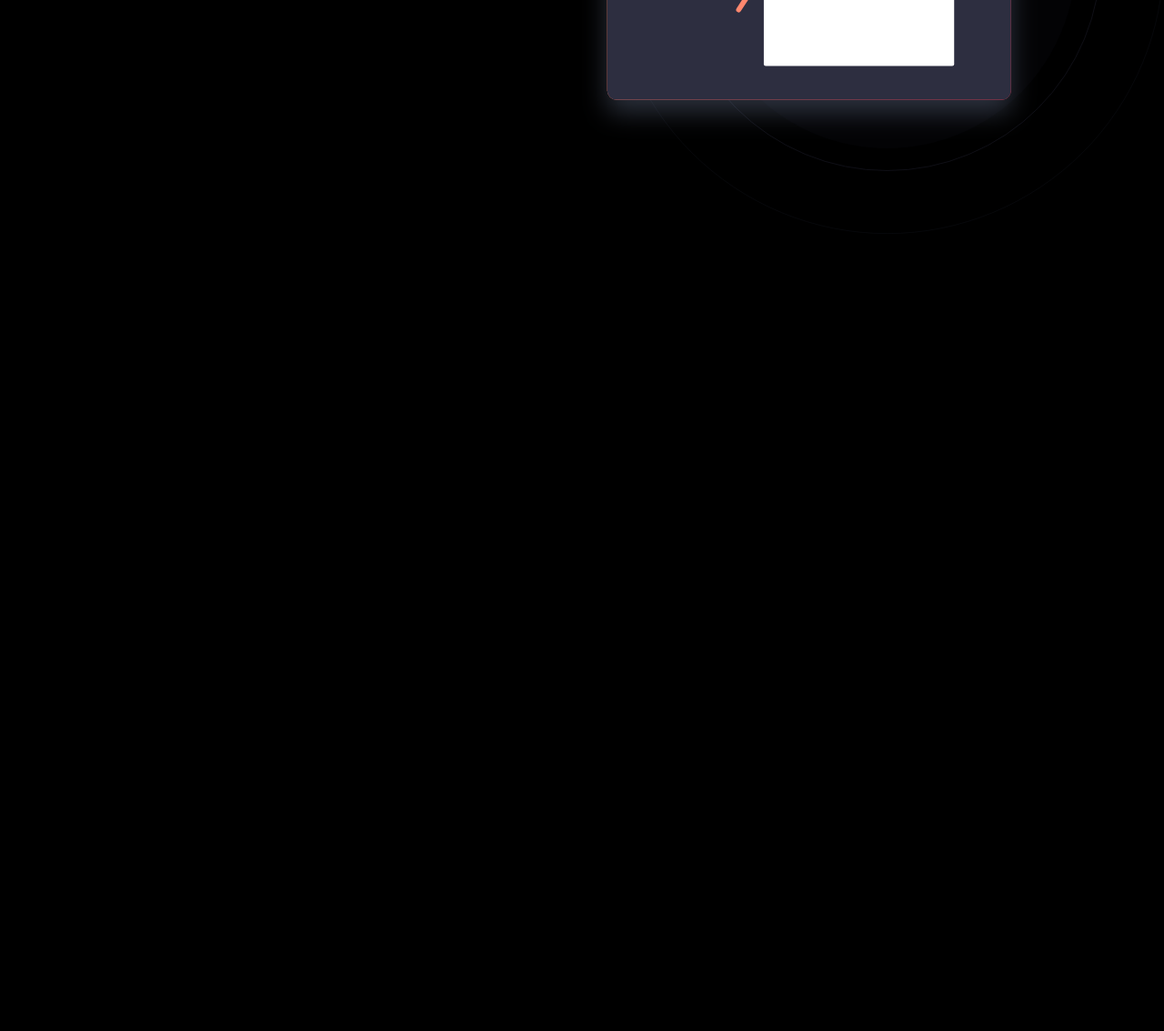
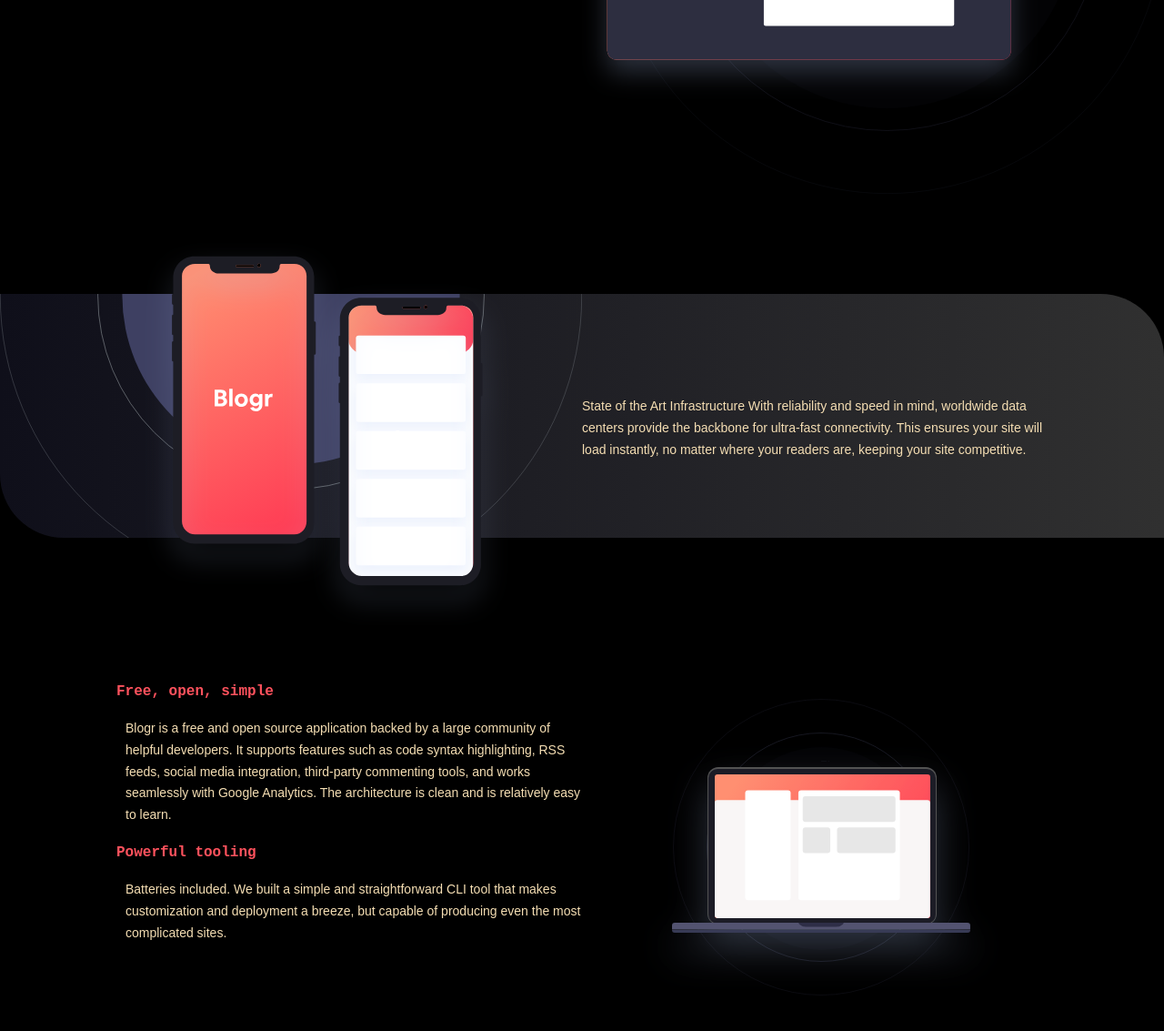
Before and after one commit to dulhara19/Blogr_web_project, a plain HTML site: page index.html in a window 1280 px wide. Shown: the part 957-2090 px from the top of the page at 91% size. Before the commit the page ends 1414 px from the top, so only its background shows below. Drawn offline with Linux system fonts and the light colour scheme.

Commit message:
added section-2 and 3

```diff
--- a/index.html
+++ b/index.html
@@ -60,7 +60,6 @@
       </div>
     </div>
   </header>
-
   <section class="section-1">
 
       <div class="section-1-topic">
@@ -85,19 +84,33 @@
 
  </section>
 
- <section class="section-2" >
-  State of the Art Infrastructure
+ <section class="section-2">
+
+ <div class="section-2-svg">
+  <img class="section-2-img-svg" src="/images/bg-pattern-circles.svg" alt="">
+  <img class="section-2-img-svg-phones" src="/images/illustration-phones.svg" alt="">
+ </div>
+ <div class="section-2-textbox">
+  <p> State of the Art Infrastructure
   With reliability and speed in mind, worldwide data centers provide the backbone for ultra-fast connectivity.
-  This ensures your site will load instantly, no matter where your readers are, keeping your site competitive.
+  This ensures your site will load instantly, no matter where your readers are, keeping your site competitive.</p>
+ </div>
 
-  Free, open, simple
-  Blogr is a free and open source application backed by a large community of helpful developers. It supports
-  features such as code syntax highlighting, RSS feeds, social media integration, third-party commenting tools,
-  and works seamlessly with Google Analytics. The architecture is clean and is relatively easy to learn.
+</section>
 
-  Powerful tooling
-  Batteries included. We built a simple and straightforward CLI tool that makes customization and deployment a breeze, but
-  capable of producing even the most complicated sites.
+<section class="section-3">
+  <div class="section-3-textbox">
+   <h3>Free, open, simple</h3>
+   <p> Blogr is a free and open source application backed by a large community of helpful developers. It supports
+   features such as code syntax highlighting, RSS  feeds, social media integration, third-party  commenting tools,
+   and works seamlessly with Google Analytics. The architecture is clean and is relatively easy to learn.</p>
+   <h3>Powerful tooling</h3>
+   <p> Batteries included. We built a simple and straightforward CLI tool that makes customization and deployment a breeze, but
+   capable of producing even the most complicated sites.</p>
+  </div>
+  <div class="section-3-svg">
+    <img src="/images/illustration-laptop-mobile.svg" alt="" class="section-3-img-svg">
+  </div>
 </section>
   Product
 
@@ -119,5 +132,7 @@
   Contact
   Newsletter
   LinkedIn
+
+
 </body>
 </html>
--- a/style.css
+++ b/style.css
@@ -5,16 +5,18 @@
 }
 body{
     background-color: rgb(0, 0, 0);
+    min-height: auto;
 
 }
 header{
+    position:sticky;
+    width: 100%;
+    height: 60vh;
+    border-radius:0 0 0 70px ;
     background-color:  hsl(356, 100%, 66%);
     background-image: url(/images/bg-pattern-intro-desktop.svg);
-    background-position:1rem;
+    background-position:1rem; /*this is not a problem for height issue in header=back-position(1rem)*/
     background-size: cover;
-    max-height: 60vh;
-    width: 100%;
-    border-radius:0 0 0 70px ;
 }
 nav{
   /*  border: 2px solid blue; */
@@ -107,8 +109,9 @@ nav{
     text-align: center;
 }
 .header-textbox h1{
-    color: aliceblue;
+    color: rgb(255, 232, 232);
     font-family: sans-serif;
+    margin-top: 0;
 }
 .header-textbox p{
     color: rgb(255, 217, 217);
@@ -142,7 +145,7 @@ nav{
 .section-1{
     background-color: rgb(0, 0, 0);
    /* border: 2px solid red; */
-    height: 100vh;
+    height: 100%;
     width: 100%;
     display: grid;
     grid-template-columns: 1fr 1fr;
@@ -150,6 +153,7 @@ nav{
     grid-template-areas:
     "header header"
     "text svg" ;
+    overflow: auto;
 }
 .section-1 h1{
     text-align: center;
@@ -180,6 +184,7 @@ nav{
     text-align: left;
     padding: 1em;
     color: wheat;
+    line-height: 1.7em;
 }
 .section-1-svg{
     width: 40em;
@@ -188,15 +193,56 @@ nav{
 
 }
 
-
-
-
-
-
-
-
-
 /* ================section-2========================*/
 .section-2{
+    width: 100%;
+    height: 268px;
+    border-radius: 0 70px 0 70px;
+    background-image: linear-gradient(to right, rgb(15, 15, 26) , rgb(48, 48, 48));
+    display: flex;
+    overflow: hidden;
+}
+.section-2-textbox{
+    padding: 7rem 7rem 0 0;
+    color: wheat;
+}
+.section-2-textbox p{
+    font-family: arial;
+    font-size: 14px;
+    text-align: left;
+    line-height: 1.7em;
+}
+.section-2-img-svg{
+    position: relative;
+    width: 40rem;
+    margin-top: -20rem;
+    z-index: 0;
 
 }
+.section-2-img-svg-phones{
+    position: absolute;
+    z-index: 1;
+    width: 25rem;
+    margin-top: -3.5rem;
+    margin-left: -30rem;
+}
+
+/*================section-3========================*/
+.section-3{
+    display: flex;
+    margin: 10rem 8rem ;
+    text-align: left;
+}
+.section-3-textbox h3{
+    color: hsl(356, 100%, 66%);
+    font-family: monospace;
+    font-size: 16px;
+}
+.section-3-textbox p{
+    color: wheat;
+    text-align: left;
+    padding: 20px 10px;
+    font-size: 14px;
+    font-family: arial;
+    line-height: 1.7em;
+}
```
Lines whose indentation alone changed are shown as unchanged.
